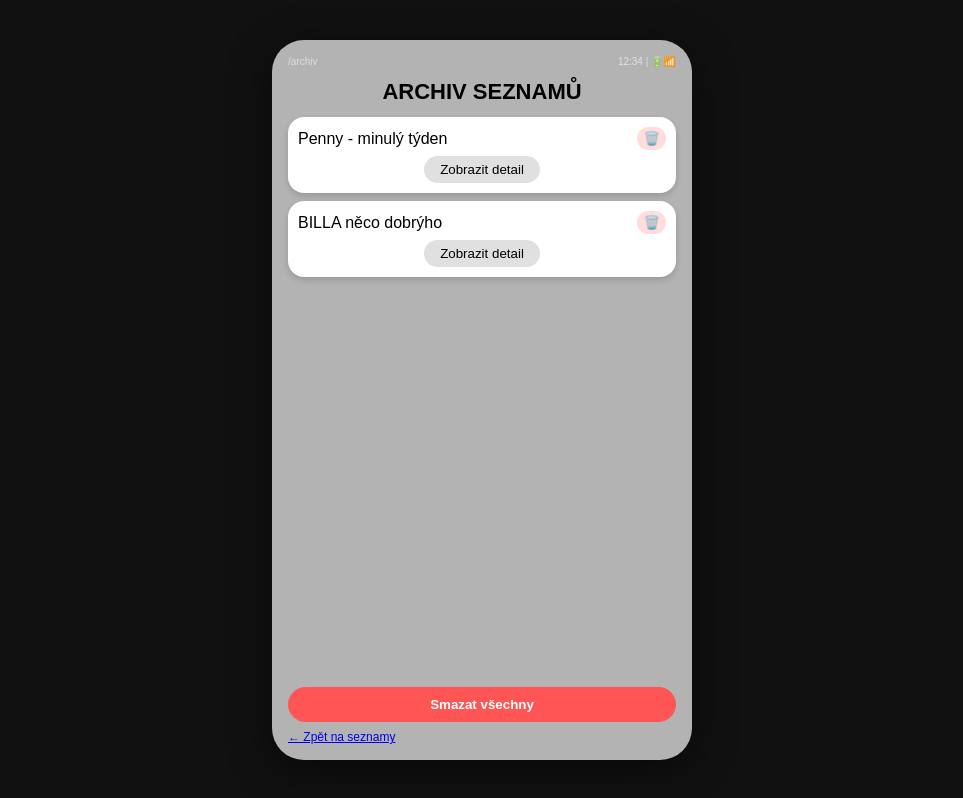
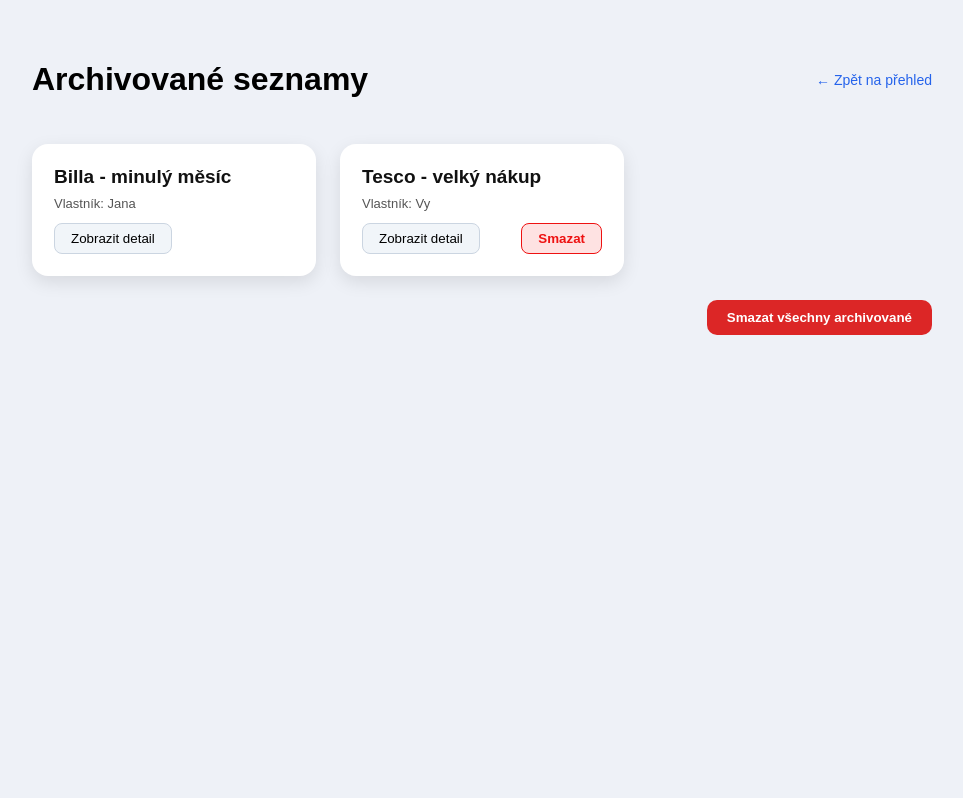
Before and after one commit to martyy47/nakupniseznam, a React (Create React App) app: page /archiv in a window 1280 px wide. Shown: the whole page, without its empty margins (158-1121 px from the left). Built offline with nearby package versions, Linux system fonts and the light colour scheme.

Commit message:
commit (fix01)

```diff
--- a/src/pages/ArchivePage.js
+++ b/src/pages/ArchivePage.js
@@ -1,153 +1,171 @@
 // src/pages/ArchivePage.js
 import React, { useState } from "react";
-import { Link } from "react-router-dom";
+import { Link, useNavigate } from "react-router-dom";
+
+const CURRENT_USER_ID = "user-1";
 
 const INITIAL_ARCHIVE = [
-  { id: "a1", name: "Penny - minulý týden" },
-  { id: "a2", name: "BILLA něco dobrýho" },
+  { id: "list-3", name: "Billa - minulý měsíc", ownerId: "user-2", ownerName: "Jana" },
+  { id: "list-5", name: "Tesco - velký nákup", ownerId: "user-1", ownerName: "Matyáš Novák" },
 ];
 
 export default function ArchivePage() {
+  const nav = useNavigate();
   const [lists, setLists] = useState(INITIAL_ARCHIVE);
+
+  const openDetail = (id) => {
+    nav(`/list/${id}`);
+  };
 
   const removeOne = (id) => {
     setLists((prev) => prev.filter((l) => l.id !== id));
   };
 
   const removeAll = () => {
-    setLists([]);
+    if (window.confirm("Opravdu smazat všechny archivované seznamy?")) {
+      setLists([]);
+    }
   };
 
   return (
-    <div style={s.shell}>
-      <div style={s.phone}>
-        <div style={s.topBar}>
-          <span style={s.topRoute}>/archiv</span>
-          <span style={s.statusIcons}>12:34  |  🔋📶</span>
-        </div>
+    <div style={s.page}>
+      <div style={s.container}>
+        <header style={s.header}>
+          <h1>Archivované seznamy</h1>
+          <Link to="/list" style={s.backLink}>
+            ← Zpět na přehled
+          </Link>
+        </header>
 
-        <h1 style={s.title}>ARCHIV SEZNAMŮ</h1>
-
-        <div style={s.listArea}>
+        <div style={s.grid}>
           {lists.length === 0 && (
             <div style={s.emptyText}>Archiv je prázdný.</div>
           )}
 
-          {lists.map((l) => (
-            <div key={l.id} style={s.tile}>
-              <div style={s.tileHeader}>
-                <span>{l.name}</span>
-                <button
-                  style={s.iconButtonDanger}
-                  onClick={() => removeOne(l.id)}
-                >
-                  🗑️
-                </button>
+          {lists.map((list) => {
+            const isOwner = list.ownerId === CURRENT_USER_ID;
+            return (
+              <div key={list.id} style={s.card}>
+                <div style={s.cardTitle}>{list.name}</div>
+                <div style={s.ownerNote}>
+                  Vlastník: {isOwner ? "Vy" : list.ownerName}
+                </div>
+
+                <div style={s.cardButtons}>
+                  <button
+                    style={s.detailButton}
+                    onClick={() => openDetail(list.id)}
+                  >
+                    Zobrazit detail
+                  </button>
+
+                  {isOwner && (
+                    <button
+                      style={s.deleteButton}
+                      onClick={() => removeOne(list.id)}
+                    >
+                      Smazat
+                    </button>
+                  )}
+                </div>
               </div>
-              <button style={s.detailButton}>Zobrazit detail</button>
-            </div>
-          ))}
+            );
+          })}
         </div>
 
-        <button
-          style={{ ...s.dangerButton, marginTop: 12 }}
-          onClick={removeAll}
-        >
-          Smazat všechny
-        </button>
-
-        <div style={{ marginTop: 8, fontSize: 12 }}>
-          <Link to="/list">← Zpět na seznamy</Link>
-        </div>
+        {lists.length > 0 && (
+          <div style={s.bottomControls}>
+            <button style={s.deleteAllButton} onClick={removeAll}>
+              Smazat všechny archivované
+            </button>
+          </div>
+        )}
       </div>
     </div>
   );
 }
 
 const s = {
-  shell: {
+  page: {
     minHeight: "100vh",
-    background: "#111",
-    display: "flex",
-    justifyContent: "center",
-    alignItems: "center",
-    padding: 16,
+    background: "#eef1f7",
+    padding: "40px 60px",
+    fontFamily: "Arial, sans-serif",
     boxSizing: "border-box",
-    fontFamily: "Arial, sans-serif",
   },
-  phone: {
-    width: 420,
-    minHeight: 720,
-    background: "#b3b3b3",
-    borderRadius: 32,
-    padding: 16,
-    boxShadow: "0 10px 40px rgba(0,0,0,0.5)",
-    boxSizing: "border-box",
-    display: "flex",
-    flexDirection: "column",
+  container: {
+    maxWidth: 900,
+    margin: "0 auto",
   },
-  topBar: {
-    display: "flex",
-    justifyContent: "space-between",
-    fontSize: 10,
-    color: "#eee",
-    marginBottom: 8,
-  },
-  topRoute: { opacity: 0.7 },
-  statusIcons: { opacity: 0.8 },
-  title: {
-    textAlign: "center",
-    margin: "4px 0 12px",
-    fontSize: 22,
-  },
-  listArea: {
-    flex: 1,
-    display: "flex",
-    flexDirection: "column",
-    gap: 8,
-  },
-  tile: {
-    background: "#fff",
-    borderRadius: 16,
-    padding: 10,
-    boxShadow: "0 3px 6px rgba(0,0,0,0.15)",
-    display: "flex",
-    flexDirection: "column",
-    gap: 6,
-  },
-  tileHeader: {
+  header: {
     display: "flex",
     justifyContent: "space-between",
     alignItems: "center",
+    marginBottom: 24,
   },
-  iconButtonDanger: {
-    border: "none",
-    background: "#ffdddd",
-    borderRadius: 999,
-    padding: "4px 6px",
-    cursor: "pointer",
+  backLink: {
+    fontSize: 14,
+    color: "#2563eb",
+    textDecoration: "none",
+  },
+  grid: {
+    display: "grid",
+    gridTemplateColumns: "repeat(auto-fill, minmax(260px, 1fr))",
+    gap: 24,
+  },
+  card: {
+    background: "#fff",
+    padding: 22,
+    borderRadius: 16,
+    boxShadow: "0 6px 18px rgba(0,0,0,0.1)",
+  },
+  cardTitle: {
+    fontSize: 19,
+    fontWeight: 600,
+    marginBottom: 8,
+    color: "#111",
+  },
+  ownerNote: {
+    fontSize: 13,
+    color: "#555",
+    marginBottom: 12,
+  },
+  cardButtons: {
+    display: "flex",
+    justifyContent: "space-between",
   },
   detailButton: {
-    alignSelf: "center",
-    border: "none",
-    borderRadius: 999,
-    padding: "6px 16px",
-    background: "#e0e0e0",
+    background: "#f1f5f9",
+    border: "1px solid #cbd5e1",
+    padding: "7px 16px",
+    borderRadius: 8,
     cursor: "pointer",
+    fontWeight: 500,
   },
-  dangerButton: {
-    border: "none",
-    borderRadius: 999,
-    padding: "10px 16px",
-    background: "#ff5555",
-    color: "#fff",
-    fontWeight: "bold",
+  deleteButton: {
+    background: "#fee2e2",
+    border: "1px solid #ee1111ff",
+    color: "#ee1111ff",
+    padding: "7px 16px",
+    borderRadius: 8,
     cursor: "pointer",
+    fontWeight: 600,
   },
   emptyText: {
-    color: "#444",
+    color: "#666",
     fontStyle: "italic",
-    textAlign: "center",
-    marginTop: 12,
+  },
+  bottomControls: {
+    marginTop: 24,
+    textAlign: "right",
+  },
+  deleteAllButton: {
+    background: "#dc2626",
+    color: "#fff",
+    padding: "10px 20px",
+    borderRadius: 10,
+    border: "none",
+    cursor: "pointer",
+    fontWeight: 600,
   },
 };
--- a/src/pages/ListPage.js
+++ b/src/pages/ListPage.js
@@ -39,13 +39,12 @@ export default function ListPage() {
   const nav = useNavigate();
 
   const [lists, setLists] = useState(INITIAL_LISTS);
-  const [showArchived, setShowArchived] = useState(false);
   const [toDelete, setToDelete] = useState(null);
 
+  // ✅ /list = vždy jen nearchivované seznamy
   const visibleLists = useMemo(() => {
-    if (showArchived) return lists;
     return lists.filter((l) => !l.archived);
-  }, [lists, showArchived]);
+  }, [lists]);
 
   const openDetail = (id) => {
     nav(`/list/${id}`);
@@ -53,6 +52,10 @@ export default function ListPage() {
 
   const openNewPage = () => {
     nav("/list/new");
+  };
+
+  const openArchivePage = () => {
+    nav("/archiv");
   };
 
   const askDelete = (list) => setToDelete(list);
@@ -65,10 +68,6 @@ export default function ListPage() {
 
   const cancelDelete = () => setToDelete(null);
 
-  const toggleArchived = () => {
-    setShowArchived((prev) => !prev);
-  };
-
   return (
     <div style={s.page}>
       <header style={s.header}>
@@ -76,8 +75,8 @@ export default function ListPage() {
 
         <div style={s.headerRight}>
           <button
-            style={showArchived ? s.secondaryButtonActive : s.secondaryButton}
-            onClick={toggleArchived}
+            style={s.secondaryButton}
+            onClick={openArchivePage}
           >
             Zobrazit archivované
           </button>
```
Also changed, not shown: src/pages/ListDetailPage.js (line endings or trailing spaces).
